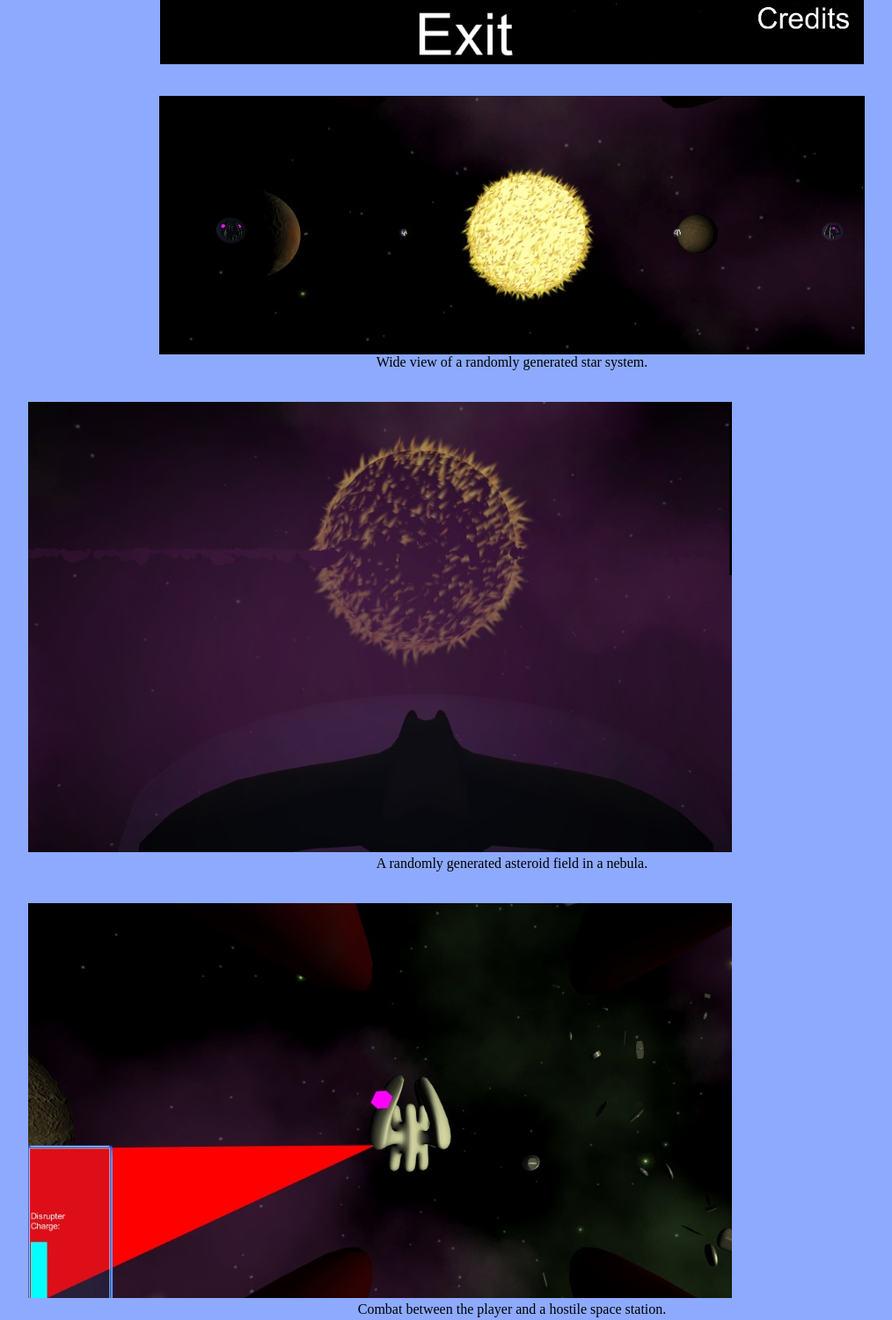
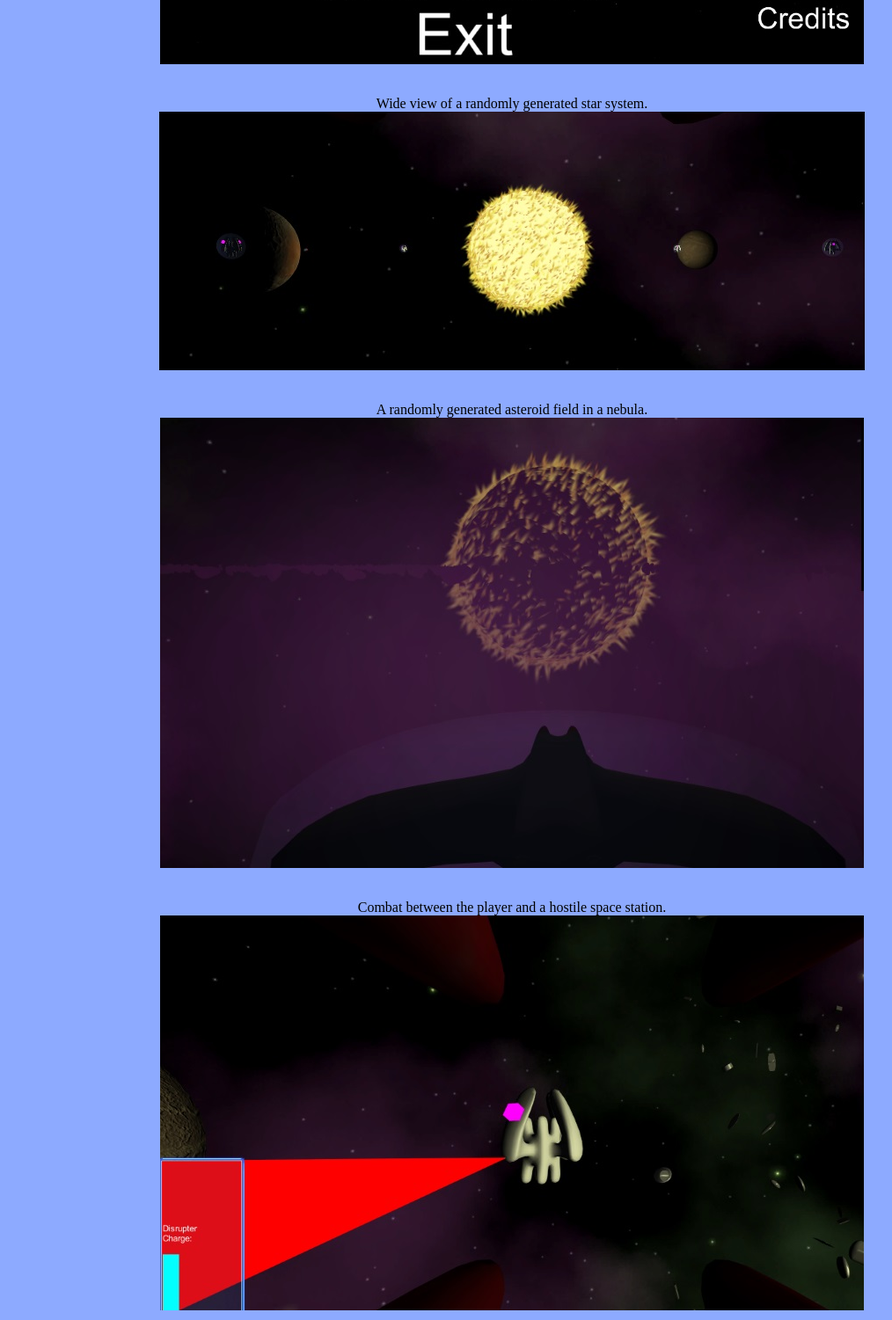
Before and after one commit to MatthewWedebrock/matthewwedebrock.github.io, a plain HTML site: page thesis.html in a window 1280 px wide. Shown: the part 821-2322 px from the top of the page at 88% size, without its empty margins (118-1132 px from the left). Drawn offline with Linux system fonts and the light colour scheme.

Commit message:
Recentered images.

```diff
--- a/mystyle.css
+++ b/mystyle.css
@@ -34,6 +34,7 @@ p
 }
 img
 {
+	display: block;
 	margin-left: auto;
     margin-right: auto;
 }
--- a/thesis.html
+++ b/thesis.html
@@ -13,13 +13,14 @@
 		<p><center>Student Software Developer</center></p>
 	</div>
 	<div class="left">
-		<iframe width="135" height="500" src="sidebar.html" style="border:none"></iframe>
+		<iframe width="135" height="5000" src="sidebar.html" style="border:none"></iframe>
 	</div>
 	<div class="main">
 		<!-- Thesis Images and description -->
-
+		<center>
 			<h1>Undergraduate Thesis<br>The Path Home</h1>
 			<p>Last Updated In February 2015<br><br><br></p>
+		</center>
 
 			<p>The Path Home puts you in command of a prototype star ship, the first of its kind to include a warp engine. You ship is lost in space, and your objective is to find The Path Home. On your way you will encounter new friends and enemies, trade resources, and discover new knowledge to aid in your journey.</p>
 
@@ -27,14 +28,14 @@
 			<figcaption>Opening Menu.</figcaption>
 			<img src="Thesis1.jpg" style="max-width: 100%; display: block;"><br><br>
 
-			<img src="Thesis2.jpg" style="max-width: 100%; display: block;">
-			<figcaption>Wide view of a randomly generated star system.</figcaption><br><br>
+			<figcaption>Wide view of a randomly generated star system.</figcaption>
+			<img src="Thesis2.jpg" style="max-width: 100%; display: block;"><br><br>
 
-			<img src="Thesis4.jpg" style="max-width: 100%;">
-			<figcaption>A randomly generated asteroid field in a nebula.</figcaption><br><br>
+			<figcaption>A randomly generated asteroid field in a nebula.</figcaption>
+			<img src="Thesis4.jpg" style="max-width: 100%;"><br><br>
 
+			<figcaption>Combat between the player and a hostile space station.</figcaption>
 			<img src="Thesis3.jpg" style="max-width: 100%;">
-			<figcaption>Combat between the player and a hostile space station.</figcaption>
 
 			<br><br><br>
 
```
Also changed, not shown: index.html (+1 -1 lines).
